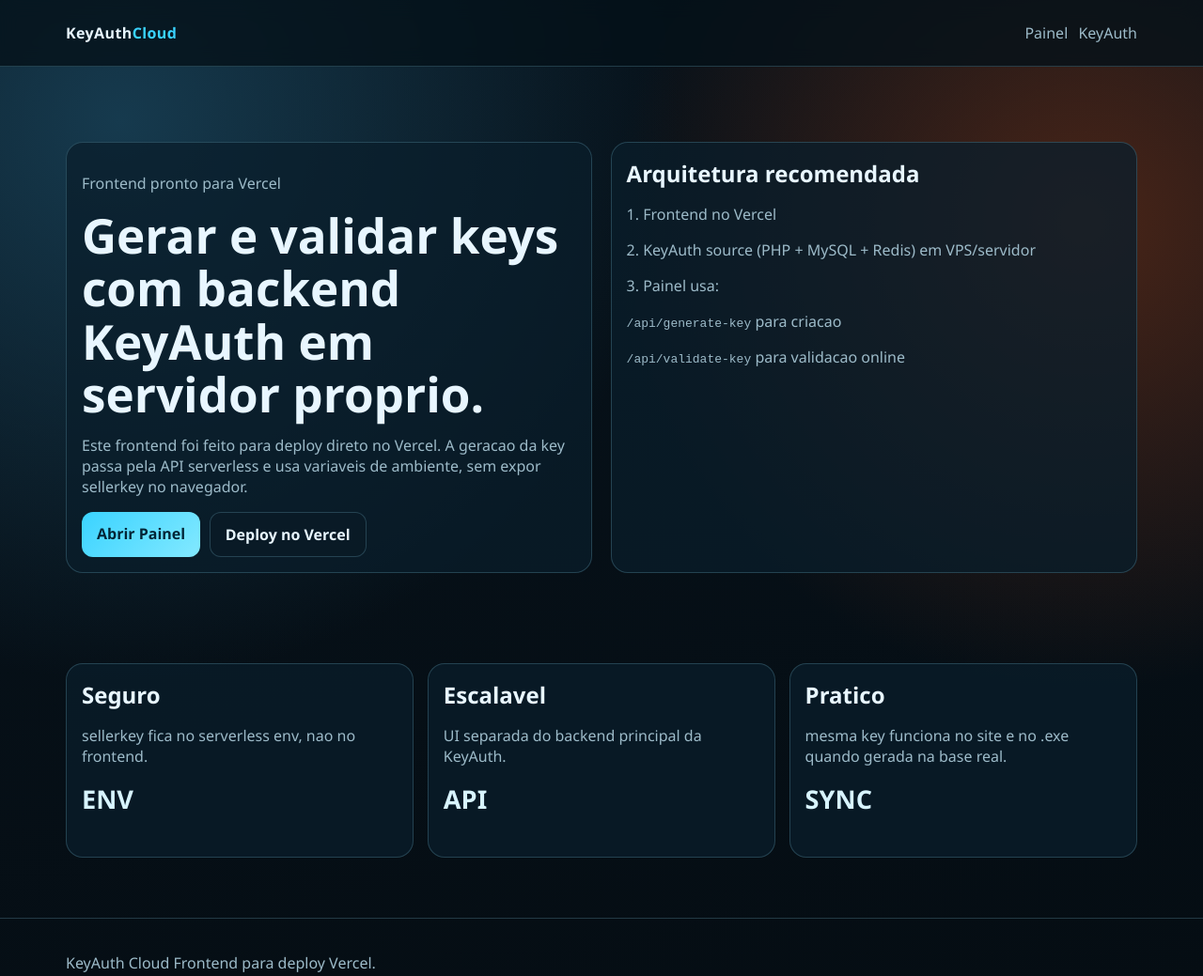
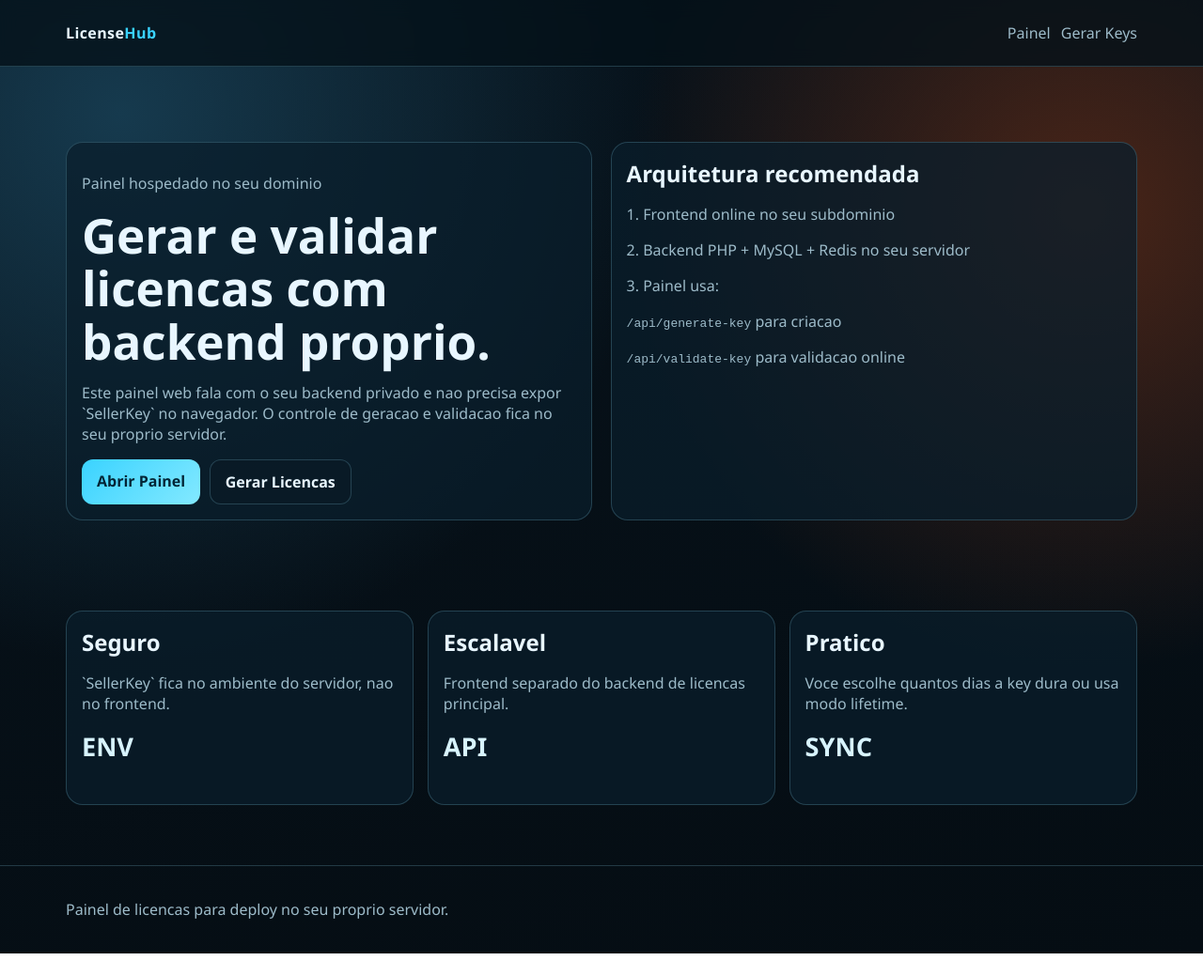
Before and after one commit to driftfutebol-glitch/front-end-key-auth, a website: page index.html in a window 1280 px wide. Shown: the whole page at 94% size. After the commit the page ends 1015 px from the top, so only its background shows below. Drawn offline with Linux system fonts and the light colour scheme.

Commit message:
refactor: remove vercel branding and support custom durations

```diff
--- a/index.html
+++ b/index.html
@@ -3,20 +3,20 @@
   <head>
     <meta charset="UTF-8" />
     <meta name="viewport" content="width=device-width, initial-scale=1.0" />
-    <title>KeyAuth Cloud Frontend</title>
+    <title>Painel de Licencas</title>
     <meta
       name="description"
-      content="Frontend Vercel para gerar e validar keys na sua source KeyAuth."
+      content="Painel web para gerar e validar licencas no seu proprio servidor."
     />
     <link rel="stylesheet" href="./assets/site.css" />
   </head>
   <body>
     <header class="header">
       <div class="container header-row">
-        <a class="logo" href="./">KeyAuth<span>Cloud</span></a>
+        <a class="logo" href="./">License<span>Hub</span></a>
         <nav class="nav">
           <a href="./panel">Painel</a>
-          <a href="https://keyauth.cc" target="_blank" rel="noreferrer">KeyAuth</a>
+          <a href="./panel">Gerar Keys</a>
         </nav>
       </div>
     </header>
@@ -25,22 +25,22 @@
       <section class="hero">
         <div class="container hero-grid">
           <article class="card">
-            <p>Frontend pronto para Vercel</p>
-            <h1>Gerar e validar keys com backend KeyAuth em servidor proprio.</h1>
+            <p>Painel hospedado no seu dominio</p>
+            <h1>Gerar e validar licencas com backend proprio.</h1>
             <p>
-              Este frontend foi feito para deploy direto no Vercel. A geracao da key
-              passa pela API serverless e usa variaveis de ambiente, sem expor sellerkey
-              no navegador.
+              Este painel web fala com o seu backend privado e nao precisa expor
+              `SellerKey` no navegador. O controle de geracao e validacao fica no
+              seu proprio servidor.
             </p>
             <div class="actions">
               <a class="btn btn-primary" href="./panel">Abrir Painel</a>
-              <a class="btn btn-ghost" href="https://vercel.com" target="_blank" rel="noreferrer">Deploy no Vercel</a>
+              <a class="btn btn-ghost" href="./panel">Gerar Licencas</a>
             </div>
           </article>
           <article class="card">
             <h2>Arquitetura recomendada</h2>
-            <p>1. Frontend no Vercel</p>
-            <p>2. KeyAuth source (PHP + MySQL + Redis) em VPS/servidor</p>
+            <p>1. Frontend online no seu subdominio</p>
+            <p>2. Backend PHP + MySQL + Redis no seu servidor</p>
             <p>3. Painel usa:</p>
             <p><code>/api/generate-key</code> para criacao</p>
             <p><code>/api/validate-key</code> para validacao online</p>
@@ -52,17 +52,17 @@
         <div class="container grid-3">
           <article class="card">
             <h2>Seguro</h2>
-            <p>sellerkey fica no serverless env, nao no frontend.</p>
+            <p>`SellerKey` fica no ambiente do servidor, nao no frontend.</p>
             <p class="kpi">ENV</p>
           </article>
           <article class="card">
             <h2>Escalavel</h2>
-            <p>UI separada do backend principal da KeyAuth.</p>
+            <p>Frontend separado do backend de licencas principal.</p>
             <p class="kpi">API</p>
           </article>
           <article class="card">
             <h2>Pratico</h2>
-            <p>mesma key funciona no site e no .exe quando gerada na base real.</p>
+            <p>Voce escolhe quantos dias a key dura ou usa modo lifetime.</p>
             <p class="kpi">SYNC</p>
           </article>
         </div>
@@ -71,7 +71,7 @@
 
     <footer class="footer">
       <div class="container">
-        <p>KeyAuth Cloud Frontend para deploy Vercel.</p>
+        <p>Painel de licencas para deploy no seu proprio servidor.</p>
       </div>
     </footer>
   </body>
--- a/package.json
+++ b/package.json
@@ -1,10 +1,9 @@
 {
-    "name":  "painel-keyauth-freefire",
+    "name":  "painel-licencas-cliente",
     "version":  "1.0.0",
     "private":  true,
     "scripts":  {
                     "dev":  "node server.js",
-                    "start":  "node server.js",
-                    "start:vercel":  "vercel dev"
+                    "start":  "node server.js"
                 }
 }
```
Also changed, not shown: assets/panel.js (+27 -3 lines), panel/index.html (+6 -11 lines), README.md, vercel.json (deleted), 2 other files.
